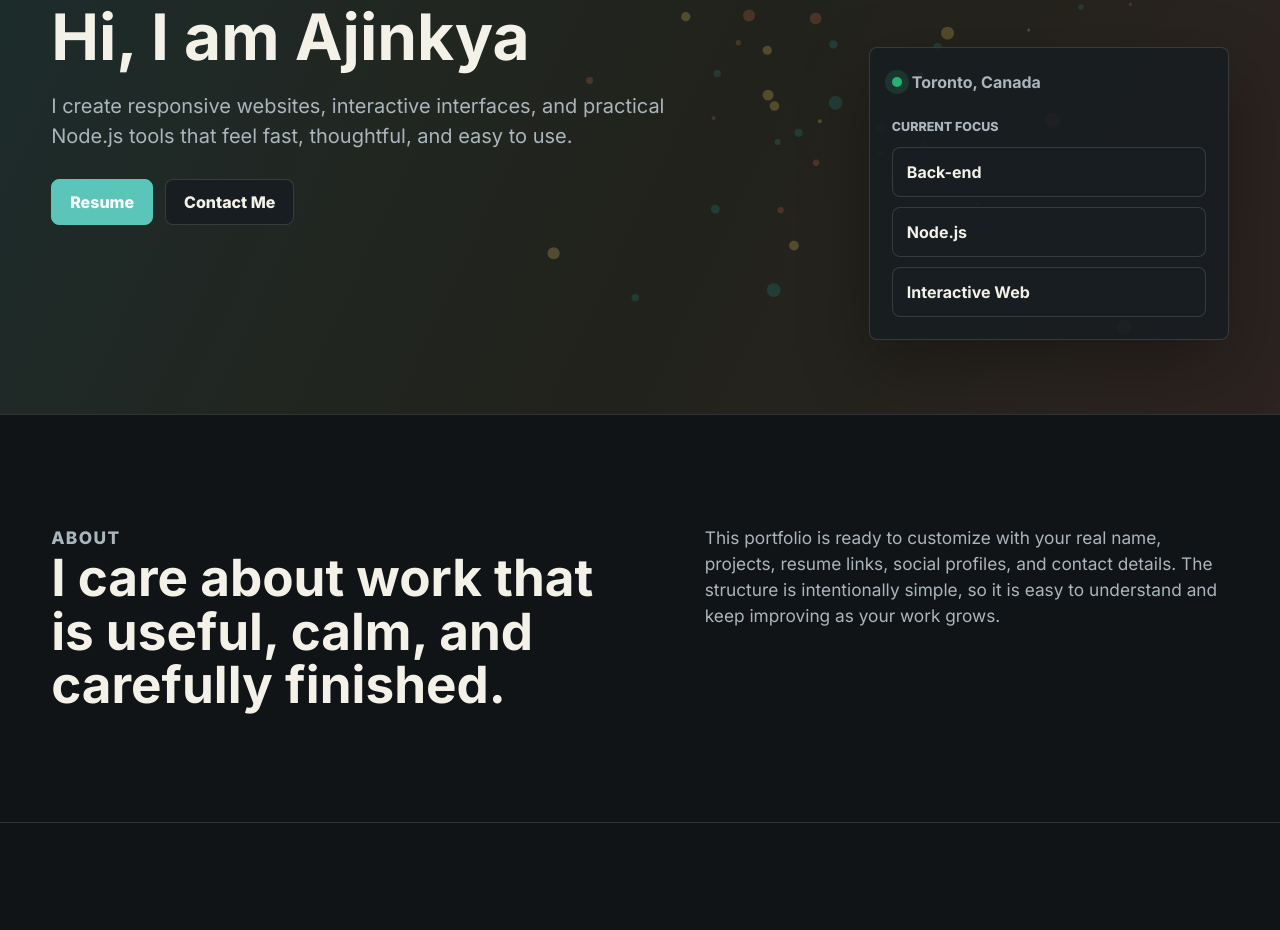
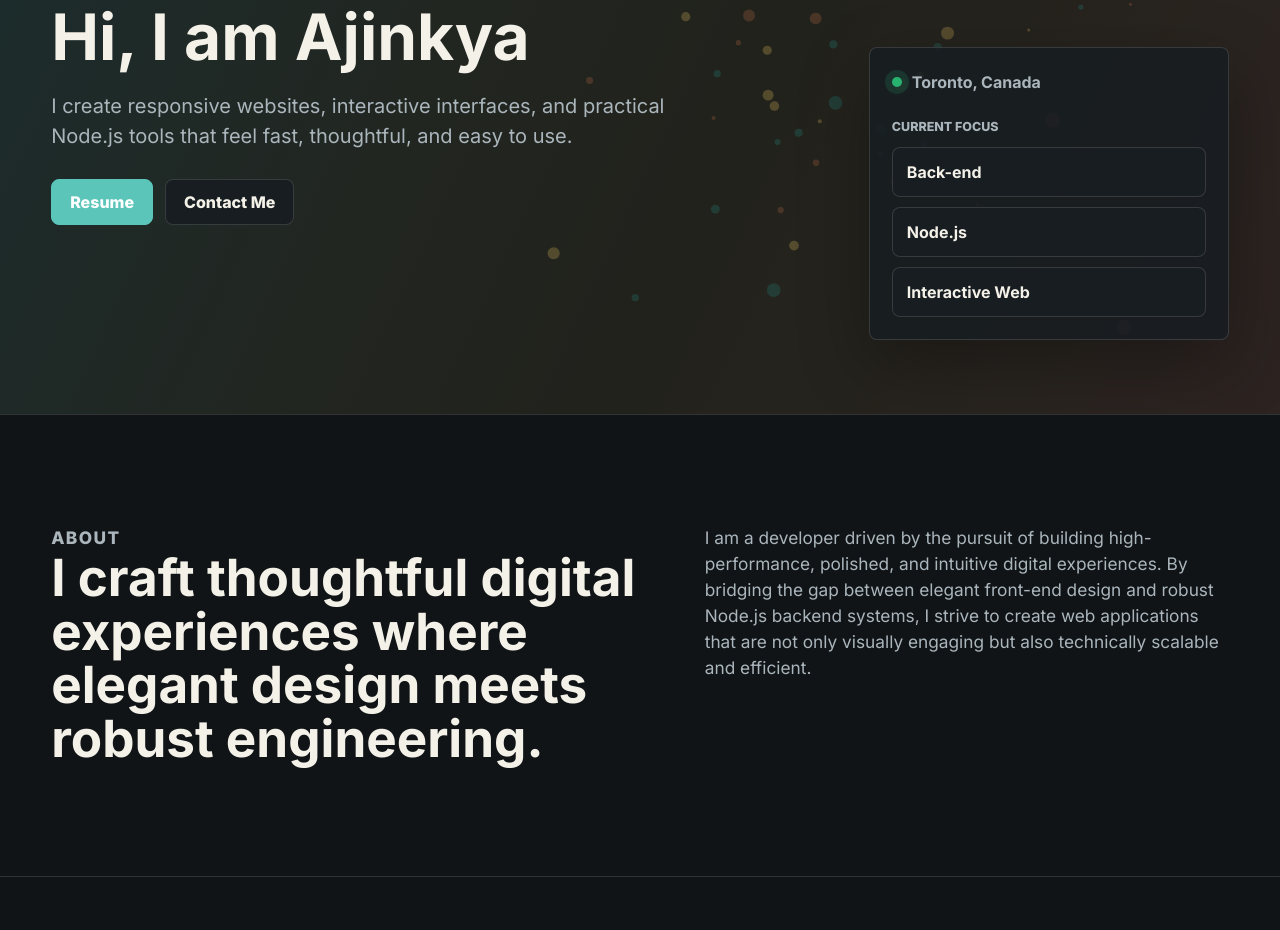
Before and after one commit to Badinfiyt/Portfolio-website, a website: page public/index.html in a window 1280 px wide. Shown: the part 261-1191 px from the top of the page. Drawn offline with Linux system fonts and the light colour scheme; no server answers.

Commit message:
changed about section

```diff
--- a/public/index.html
+++ b/public/index.html
@@ -60,12 +60,10 @@
     <section class="section about-section" id="about">
       <div>
         <p class="eyebrow">About</p>
-        <h2>I care about work that is useful, calm, and carefully finished.</h2>
+        <h2>I craft thoughtful digital experiences where elegant design meets robust engineering.</h2>
       </div>
       <p>
-        This portfolio is ready to customize with your real name, projects, resume links,
-        social profiles, and contact details. The structure is intentionally simple, so it is
-        easy to understand and keep improving as your work grows.
+        I am a developer driven by the pursuit of building high-performance, polished, and intuitive digital experiences. By bridging the gap between elegant front-end design and robust Node.js backend systems, I strive to create web applications that are not only visually engaging but also technically scalable and efficient.
       </p>
     </section>
 
```
